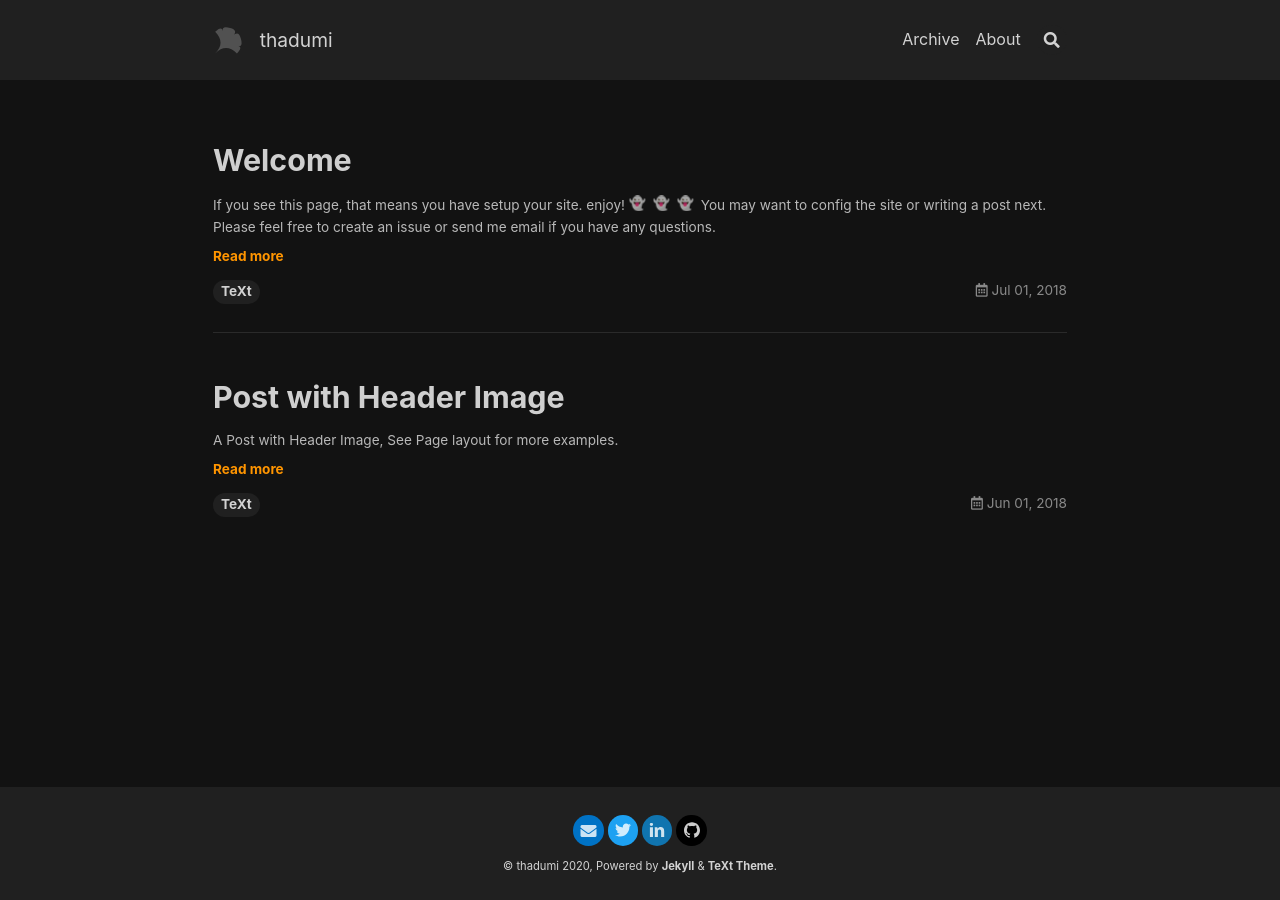
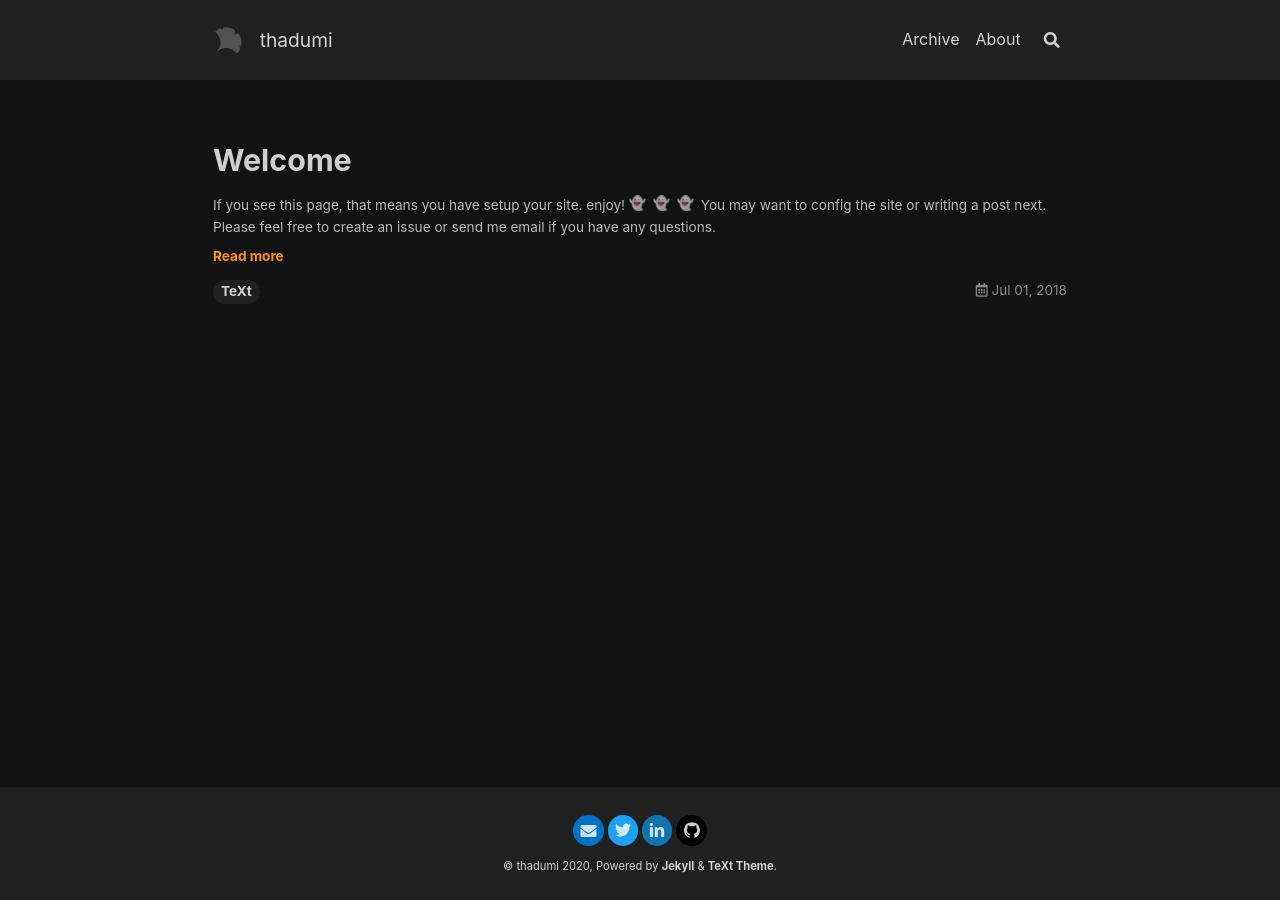
Before and after one commit to thadumi/thadumi.github.io, a Jekyll site: the page built from index.html, in a window 1280 px wide. Built offline with Jekyll 4.4.1, drawn with Linux system fonts in a browser that asks for light colours; nearby versions of some CDN libraries; emoji names are drawn with the system emoji font; the list of posts is cut into pages by our own code.

```diff
--- a/_posts/2018-06-01-header-image.md
+++ /dev/null
@@ -1,12 +0,0 @@
----
-title: Post with Header Image
-tags: TeXt
-article_header:
-  type: cover
-  image:
-    src: /screenshot.jpg
----
-
-A Post with Header Image, See [Page layout](https://tianqi.name/jekyll-TeXt-theme/samples.html#page-layout) for more examples.
-
-<!--more-->
```
Also changed, not shown: about.md (+5 -43 lines).
